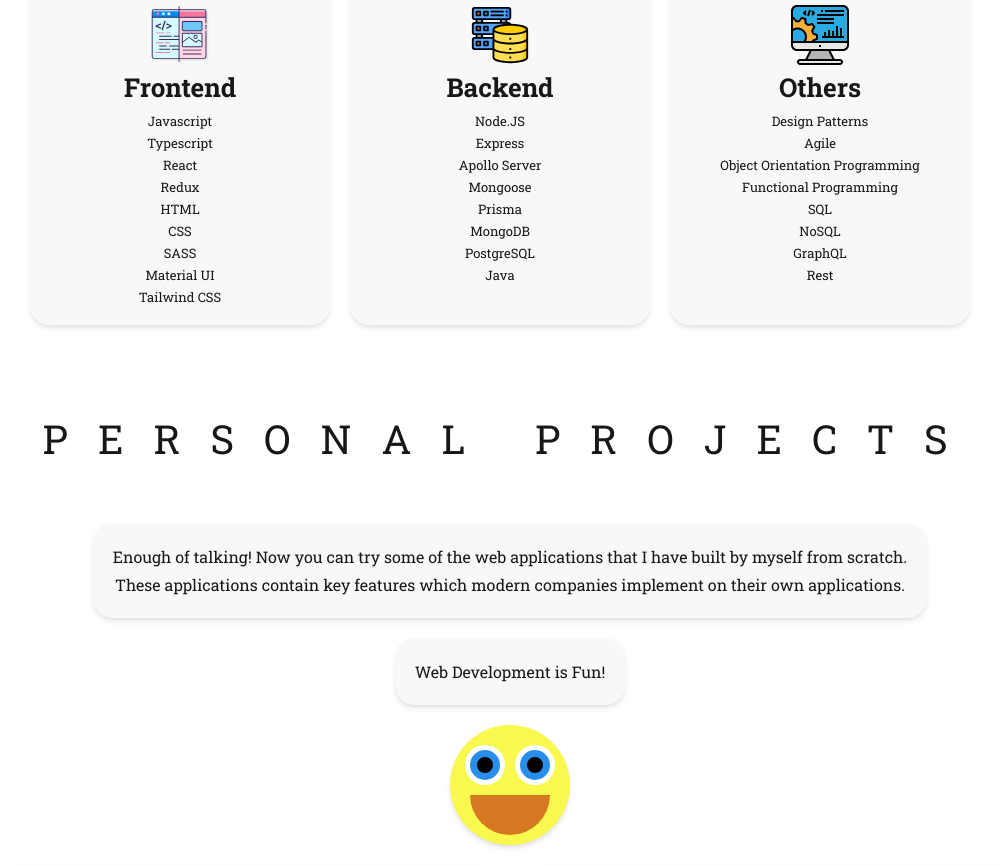
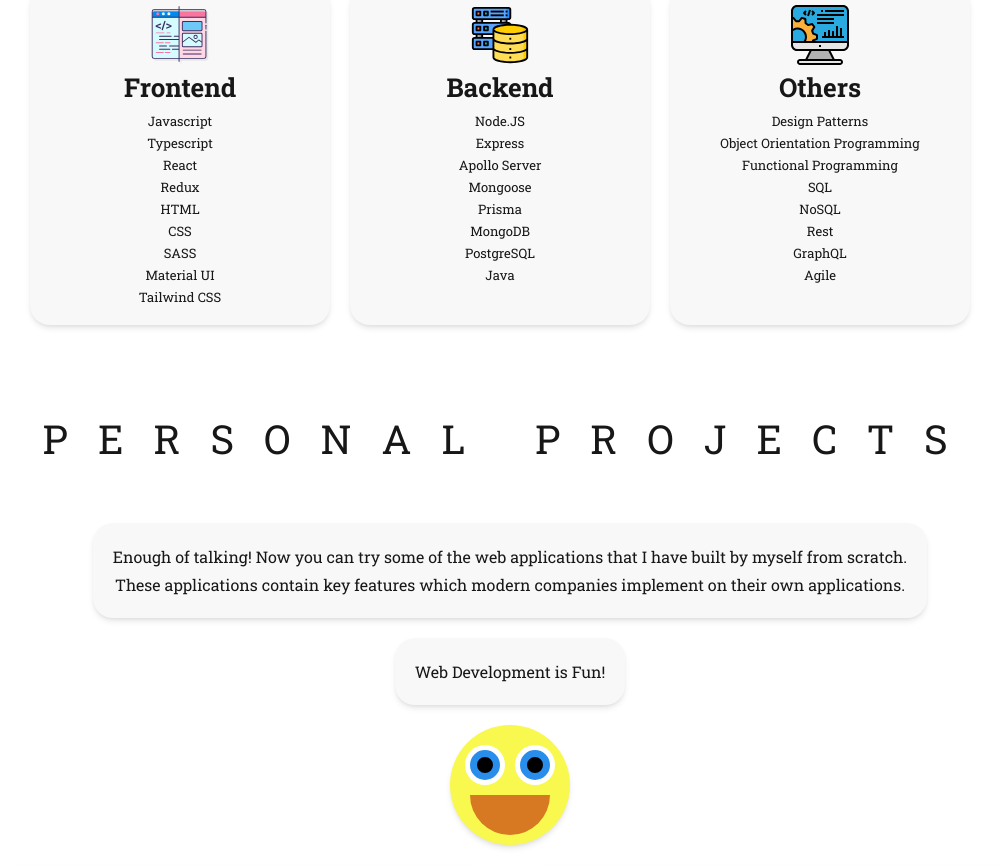
Before and after one commit to josesales/sales-portfolio, a React (Create React App) app: page / in a window 1280 px wide. Shown: the part 900-1765 px from the top of the page, without its empty margins (130-1129 px from the left). Built offline with nearby package versions, Linux system fonts and the light colour scheme.

Commit message:
Updating stack

```diff
--- a/src/data/stack.js
+++ b/src/data/stack.js
@@ -75,11 +75,11 @@ export const backend = [
 
 export const others = [
   "Design Patterns",
-  "Agile",
   "Object Orientation Programming",
   "Functional Programming",
   "SQL",
   "NoSQL",
+  "Rest",
   "GraphQL",
-  "Rest",
+  "Agile",
 ];
```
